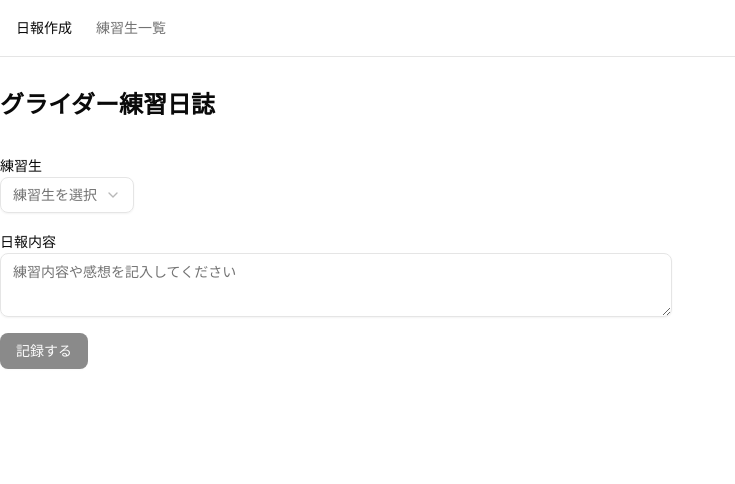
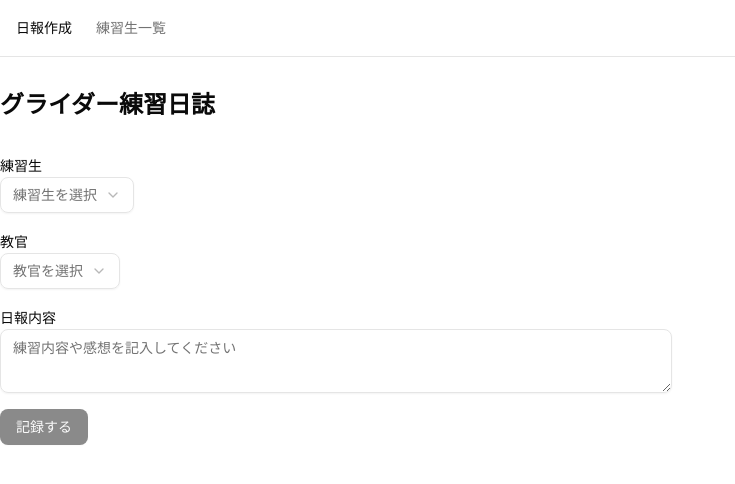
Before and after one commit to mysuikabar/soaring-journal, a Next.js app: page / in a window 1280 px wide. Shown: the top 484 px of the page, without its empty margins (0-735 px from the left). Built offline with nearby package versions, Linux system fonts and the light colour scheme.

Commit message:
feat: add instructor name to report

```diff
--- a/src/app/page.tsx
+++ b/src/app/page.tsx
@@ -1,18 +1,23 @@
 "use client";
 
 import { ReportForm } from "@/components/reports/report-form";
-import { reports, students } from "@/data/mock-data";
+import { instructors, reports, students } from "@/data/mock-data";
 import { Report } from "@/lib/types";
 import { useState } from "react";
 
 export default function Home() {
   const [currentReports, setCurrentReports] = useState<Report[]>(reports);
 
-  const handleSubmit = (studentId: string, content: string) => {
+  const handleSubmit = (
+    studentId: string,
+    content: string,
+    instructorName: string
+  ) => {
     const newReport: Report = {
       id: String(Date.now()),
       studentId,
       content,
+      instructorName,
       createdAt: new Date(),
     };
     setCurrentReports([newReport, ...currentReports]);
@@ -22,7 +27,11 @@ export default function Home() {
     <main className="container mx-auto py-8">
       <h1 className="text-2xl font-bold mb-8">グライダー練習日誌</h1>
       <div className="max-w-2xl">
-        <ReportForm students={students} onSubmit={handleSubmit} />
+        <ReportForm
+          students={students}
+          instructors={instructors}
+          onSubmit={handleSubmit}
+        />
       </div>
     </main>
   );
--- a/src/app/students/[id]/page.tsx
+++ b/src/app/students/[id]/page.tsx
@@ -37,9 +37,10 @@ export default async function StudentReportsPage({ params }: Props) {
         {studentReports.map((report) => (
           <div key={report.id} className="p-4 border rounded-lg">
             <p className="whitespace-pre-wrap">{report.content}</p>
-            <p className="text-sm text-gray-500 mt-2">
-              {report.createdAt.toLocaleDateString()}
-            </p>
+            <div className="text-sm text-gray-500 mt-2">
+              <p>教官: {report.instructorName}</p>
+              <p>{report.createdAt.toLocaleDateString()}</p>
+            </div>
           </div>
         ))}
         {studentReports.length === 0 && (
--- a/src/components/reports/report-form.tsx
+++ b/src/components/reports/report-form.tsx
@@ -9,23 +9,36 @@ import {
   SelectValue,
 } from "@/components/ui/select";
 import { Textarea } from "@/components/ui/textarea";
-import { Student } from "@/lib/types";
+import { Instructor, Student } from "@/lib/types";
 import { useState } from "react";
 
 type ReportFormProps = {
   students: Student[];
-  onSubmit: (studentId: string, content: string) => void;
+  instructors: Instructor[];
+  onSubmit: (
+    studentId: string,
+    content: string,
+    instructorName: string
+  ) => void;
 };
 
-export function ReportForm({ students, onSubmit }: ReportFormProps) {
+export function ReportForm({
+  students,
+  instructors,
+  onSubmit,
+}: ReportFormProps) {
   const [studentId, setStudentId] = useState<string>("");
   const [content, setContent] = useState<string>("");
+  const [instructorId, setInstructorId] = useState<string>("");
 
   const handleSubmit = (e: React.FormEvent<HTMLFormElement>) => {
     e.preventDefault();
-    if (!studentId || !content) return;
-    onSubmit(studentId, content);
+    if (!studentId || !content || !instructorId) return;
+    const instructor = instructors.find((i) => i.id === instructorId);
+    if (!instructor) return;
+    onSubmit(studentId, content, instructor.name);
     setContent("");
+    setInstructorId("");
   };
 
   return (
@@ -47,6 +60,22 @@ export function ReportForm({ students, onSubmit }: ReportFormProps) {
       </div>
 
       <div className="space-y-2">
+        <label className="text-sm font-medium">教官</label>
+        <Select value={instructorId} onValueChange={setInstructorId}>
+          <SelectTrigger>
+            <SelectValue placeholder="教官を選択" />
+          </SelectTrigger>
+          <SelectContent>
+            {instructors.map((instructor) => (
+              <SelectItem key={instructor.id} value={instructor.id}>
+                {instructor.name}
+              </SelectItem>
+            ))}
+          </SelectContent>
+        </Select>
+      </div>
+
+      <div className="space-y-2">
         <label className="text-sm font-medium">日報内容</label>
         <Textarea
           value={content}
@@ -58,7 +87,7 @@ export function ReportForm({ students, onSubmit }: ReportFormProps) {
         />
       </div>
 
-      <Button type="submit" disabled={!studentId || !content}>
+      <Button type="submit" disabled={!studentId || !content || !instructorId}>
         記録する
       </Button>
     </form>
--- a/src/data/mock-data.ts
+++ b/src/data/mock-data.ts
@@ -1,4 +1,4 @@
-import { Report, Student } from "@/lib/types";
+import { Instructor, Report, Student } from "@/lib/types";
 
 export const students: Student[] = [
   {
@@ -18,23 +18,41 @@ export const students: Student[] = [
   },
 ];
 
+export const instructors: Instructor[] = [
+  {
+    id: "1",
+    name: "田中一郎",
+  },
+  {
+    id: "2",
+    name: "中村花子",
+  },
+  {
+    id: "3",
+    name: "木村健太",
+  },
+];
+
 export const reports: Report[] = [
   {
     id: "1",
     studentId: "1",
     content: "初めてのソロフライト。緊張したが、無事に着陸できた。",
+    instructorName: "田中一郎",
     createdAt: new Date("2024-03-01"),
   },
   {
     id: "2",
     studentId: "1",
     content: "2回目のソロフライト。前回より落ち着いて操縦できた。",
+    instructorName: "中村花子",
     createdAt: new Date("2024-03-02"),
   },
   {
     id: "3",
     studentId: "2",
     content: "初めてのソロフライト。天候が良く、快適な飛行だった。",
+    instructorName: "木村健太",
     createdAt: new Date("2024-03-01"),
   },
 ];
--- a/src/lib/types.ts
+++ b/src/lib/types.ts
@@ -4,9 +4,15 @@ export type Student = {
   createdAt: Date;
 };
 
+export type Instructor = {
+  id: string;
+  name: string;
+};
+
 export type Report = {
   id: string;
   studentId: string;
   content: string;
+  instructorName: string;
   createdAt: Date;
 };
```
